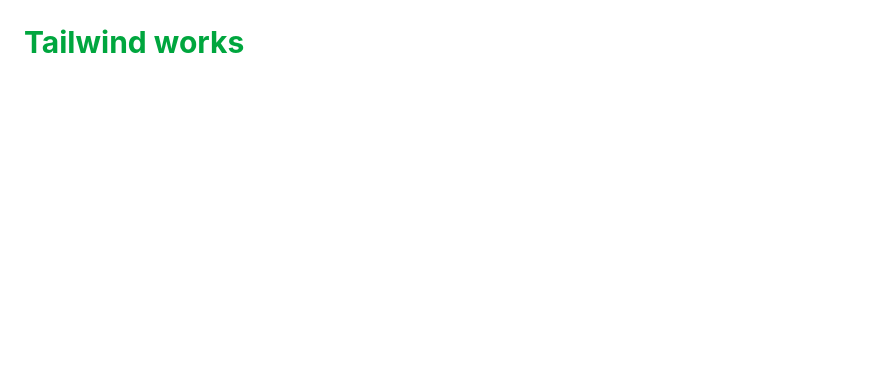
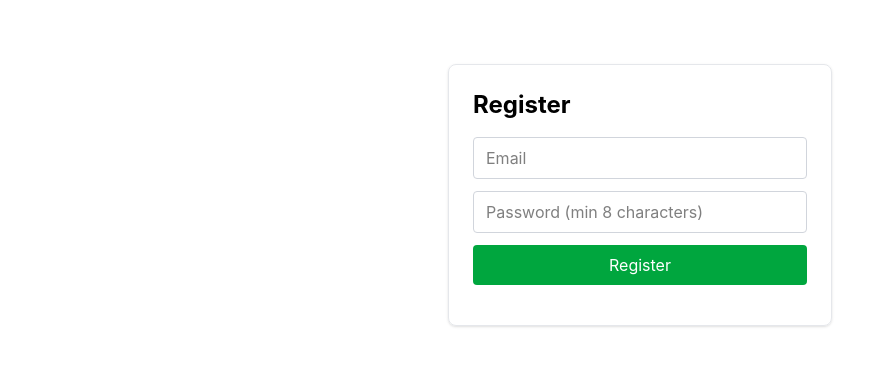
Before and after one commit to swafwana/expense-tracker, a React app in the folder frontend/: page / in a window 1280 px wide. Shown: the top 366 px of the page, without its empty margins (0-870 px from the left). Built offline with nearby package versions, Linux system fonts and the light colour scheme; the HTML template or start-up script is replaced by a standard one.

Commit message:
Add Register page and CORS middleware

```diff
--- a/frontend/src/App.jsx
+++ b/frontend/src/App.jsx
@@ -1,9 +1,7 @@
+import Register from "./pages/Register";
+
 function App() {
-  return (
-    <div className="p-6">
-      <h1 className="text-3xl font-bold text-green-600">Tailwind works</h1>
-    </div>
-  );
+  return <Register />;
 }
 
 export default App;
--- /dev/null
+++ b/frontend/src/pages/Register.jsx
@@ -0,0 +1,55 @@
+import { useState } from "react";
+
+function Register() {
+  const [email, setEmail] = useState("");
+  const [password, setPassword] = useState("");
+  const [message, setMessage] = useState("");
+
+  async function handleSubmit(e) {
+    e.preventDefault();
+    try {
+      const response = await fetch("http://localhost:8000/auth/register", {
+        method: "POST",
+        headers: { "Content-Type": "application/json" },
+        body: JSON.stringify({ email, password }),
+      });
+      const data = await response.json();
+      setMessage(JSON.stringify(data));
+    } catch (error) {
+      setMessage("Request failed: " + error.message);
+    }
+  }
+
+  return (
+    <form
+      onSubmit={handleSubmit}
+      className="max-w-sm mx-auto mt-16 p-6 border border-gray-200 rounded-lg shadow-sm"
+    >
+      <h1 className="text-2xl font-bold mb-4">Register</h1>
+
+      <input
+        className="w-full border border-gray-300 rounded px-3 py-2 mb-3"
+        type="email"
+        placeholder="Email"
+        value={email}
+        onChange={(e) => setEmail(e.target.value)}
+      />
+
+      <input
+        className="w-full border border-gray-300 rounded px-3 py-2 mb-3"
+        type="password"
+        placeholder="Password (min 8 characters)"
+        value={password}
+        onChange={(e) => setPassword(e.target.value)}
+      />
+
+      <button className="w-full bg-green-600 text-white rounded py-2">
+        Register
+      </button>
+
+      <p className="mt-4 text-sm text-gray-600 break-all">{message}</p>
+    </form>
+  );
+}
+
+export default Register;
```
Also changed, not shown: 1 other file (tests, documents, lock files or other folders).
